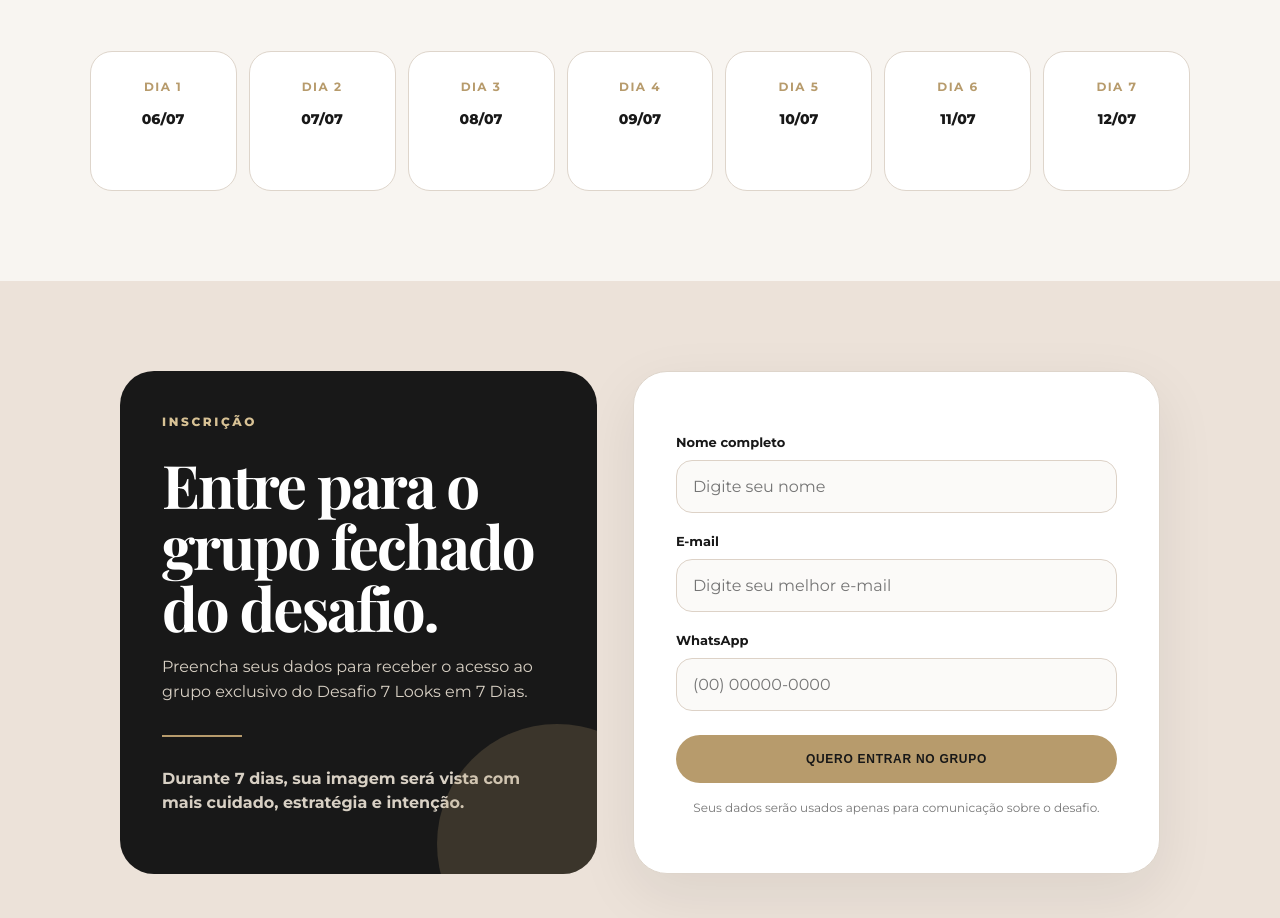
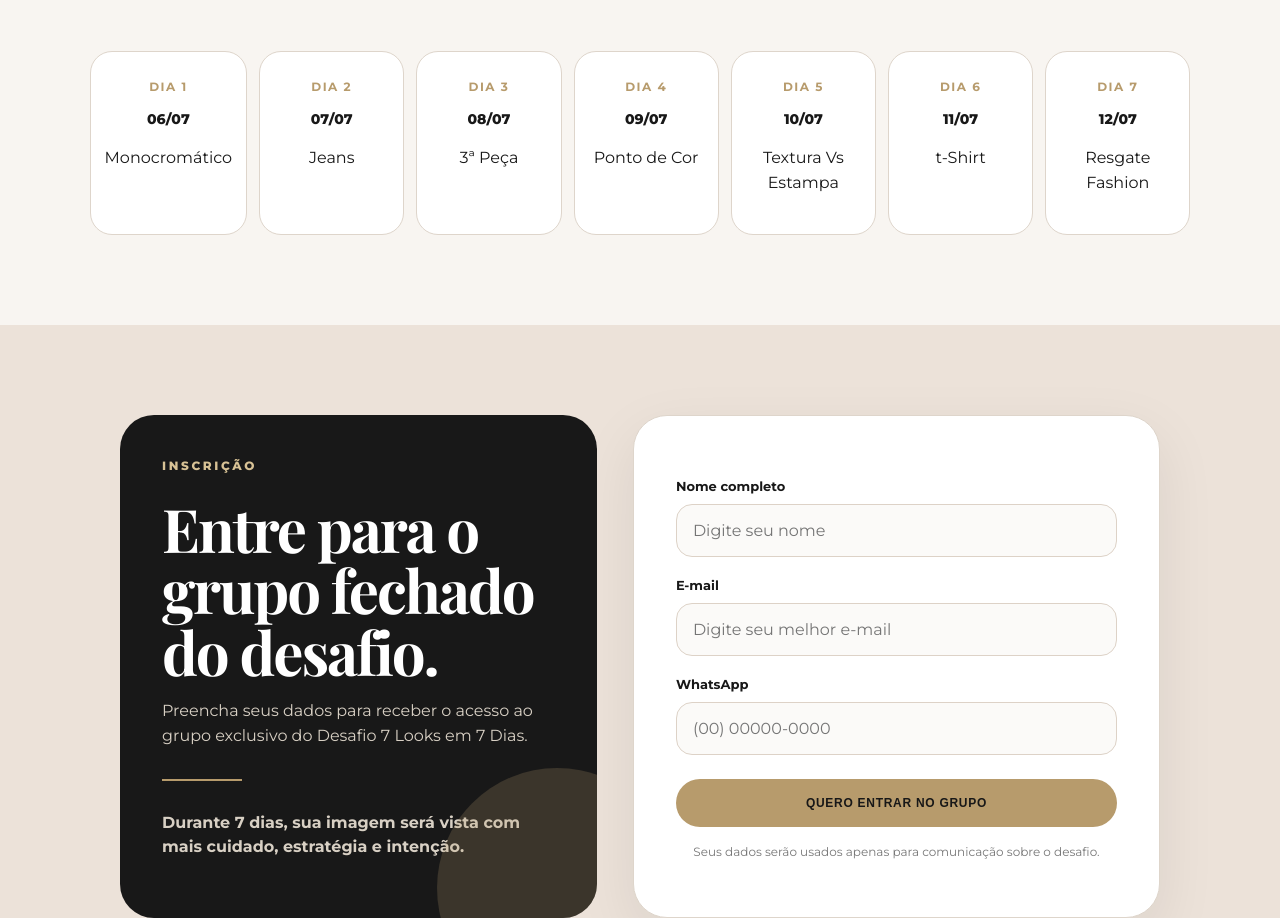
Before and after one commit to equipemarianabeloti-tech/desafio-7-looks-em-7-dias, a plain HTML site: page index.html in a window 1280 px wide. Shown: the part 3249-4167 px from the top of the page. Drawn offline with nearby package versions, Linux system fonts and the light colour scheme.

Commit message:
Update index.html

```diff
--- a/index.html
+++ b/index.html
@@ -747,13 +747,13 @@
       </div>
 
       <div class="timeline">
-        <div class="day"><strong>Dia 1</strong><span>06/07</span></div>
-        <div class="day"><strong>Dia 2</strong><span>07/07</span></div>
-        <div class="day"><strong>Dia 3</strong><span>08/07</span></div>
-        <div class="day"><strong>Dia 4</strong><span>09/07</span></div>
-        <div class="day"><strong>Dia 5</strong><span>10/07</span></div>
-        <div class="day"><strong>Dia 6</strong><span>11/07</span></div>
-        <div class="day"><strong>Dia 7</strong><span>12/07</span></div>
+        <div class="day"><strong>Dia 1</strong><span>06/07</span><p>Monocromático</p></div>
+        <div class="day"><strong>Dia 2</strong><span>07/07</span><p>Jeans</p></div>
+        <div class="day"><strong>Dia 3</strong><span>08/07</span><p>3ª Peça</p></div>
+        <div class="day"><strong>Dia 4</strong><span>09/07</span><p>Ponto de Cor</p></div>
+        <div class="day"><strong>Dia 5</strong><span>10/07</span><p>Textura Vs Estampa</p></div>
+        <div class="day"><strong>Dia 6</strong><span>11/07</span><p>t-Shirt</p></div>
+        <div class="day"><strong>Dia 7</strong><span>12/07</span><p>Resgate Fashion</p></div>
       </div>
     </div>
   </section>
```
